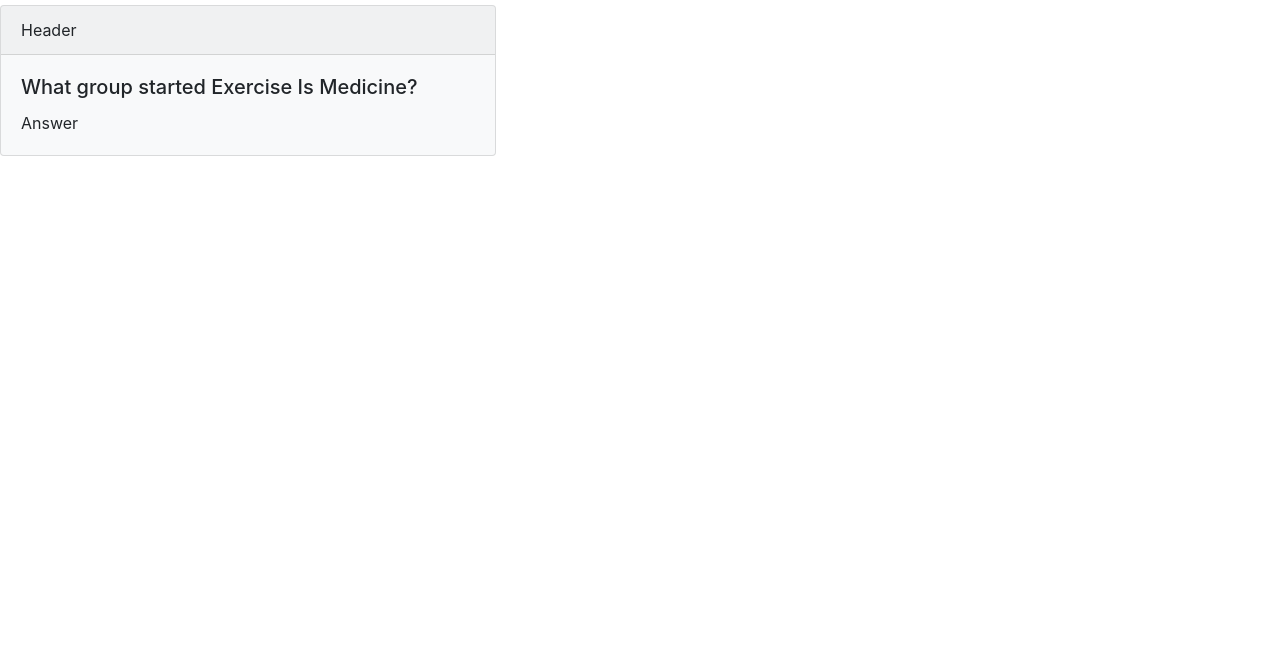
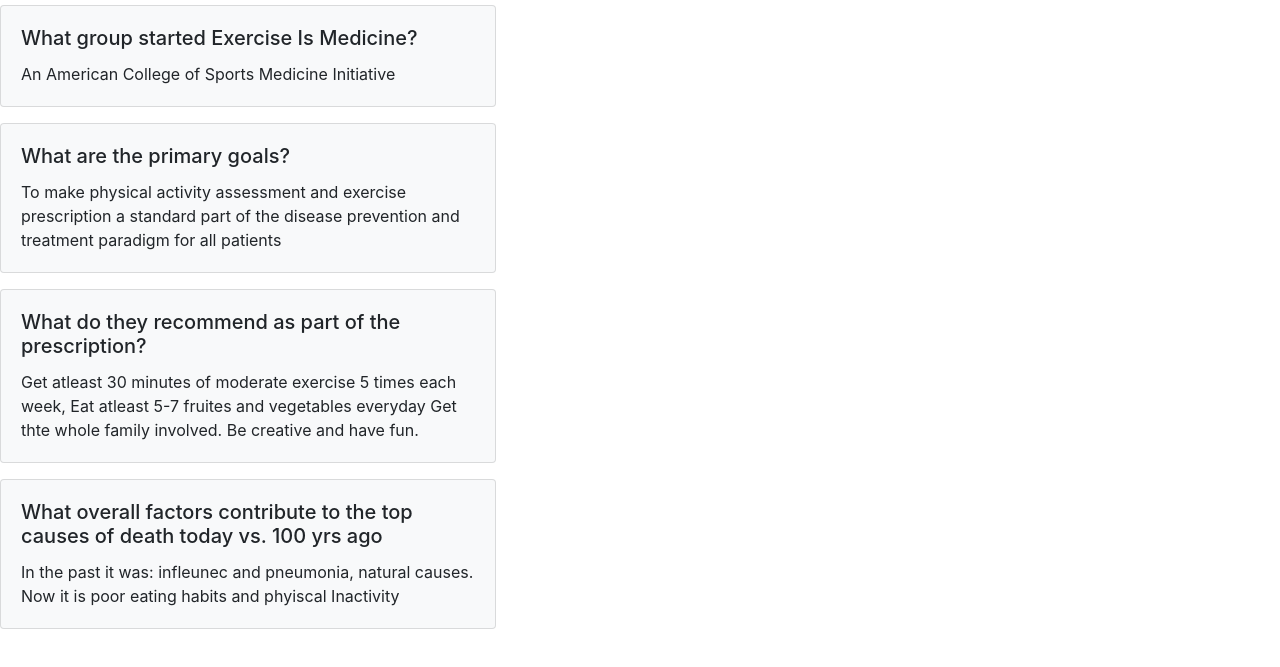
Before and after one commit to Abraham-Moraes-Arroyo/knFinalExam, a plain HTML site: page index.html in a window 1280 px wide. Both pictures are taken after a click on the link "Exercise is Medicine". Shown: the part 131-798 px from the top of the page. Drawn offline with nearby package versions, Linux system fonts and the light colour scheme.

Commit message:
Finished the first part of study guide

```diff
--- a/index.html
+++ b/index.html
@@ -94,18 +94,49 @@
         <!-- I am going to be having the questions be placed into
         cards for organization -->
         <div class="card bg-light mb-3" style="max-width: 31rem;">
-            <div class="card-header">Header</div>
             <div class="card-body">
               <h5 class="card-title">What group started Exercise Is Medicine?</h5>
-              <p class="card-text">Answer</p>
+              <p class="card-text">An American
+                College of Sports Medicine Initiative</p>
             </div>
           </div>
 
 
+          <div class="card bg-light mb-3" style="max-width: 31rem;">
+            <div class="card-body">
+              <h5 class="card-title">What are the primary goals?</h5>
+              <p class="card-text">To make physical activity assessment and exercise
+                prescription a standard part of the disease
+                prevention and treatment paradigm for all patients</p>
+            </div>
+          </div>
+
+
+          <div class="card bg-light mb-3" style="max-width: 31rem;">
+            <div class="card-body">
+              <h5 class="card-title">What do they recommend as part of the prescription?</h5>
+              <p class="card-text">Get atleast 30 minutes of moderate exercise 5
+                  times each week, Eat atleast 5-7 fruites and vegetables everyday
+                  Get thte whole family involved.
+                  Be creative and have fun.
+              </p>
+            </div>
+          </div>
+
+
+          <div class="card bg-light mb-3" style="max-width: 31rem;">
+            <div class="card-body">
+              <h5 class="card-title">What overall factors contribute to the top causes of death today vs. 100 yrs ago</h5>
+              <p class="card-text">
+                  In the past it was: infleunec and pneumonia, natural causes.
+                  Now it is poor eating habits and phyiscal Inactivity
+              </p>
+            </div>
+          </div>
 
 
     </div>
-
+<!-- End of the Exercise is medcine  -->
 
 
 
```
